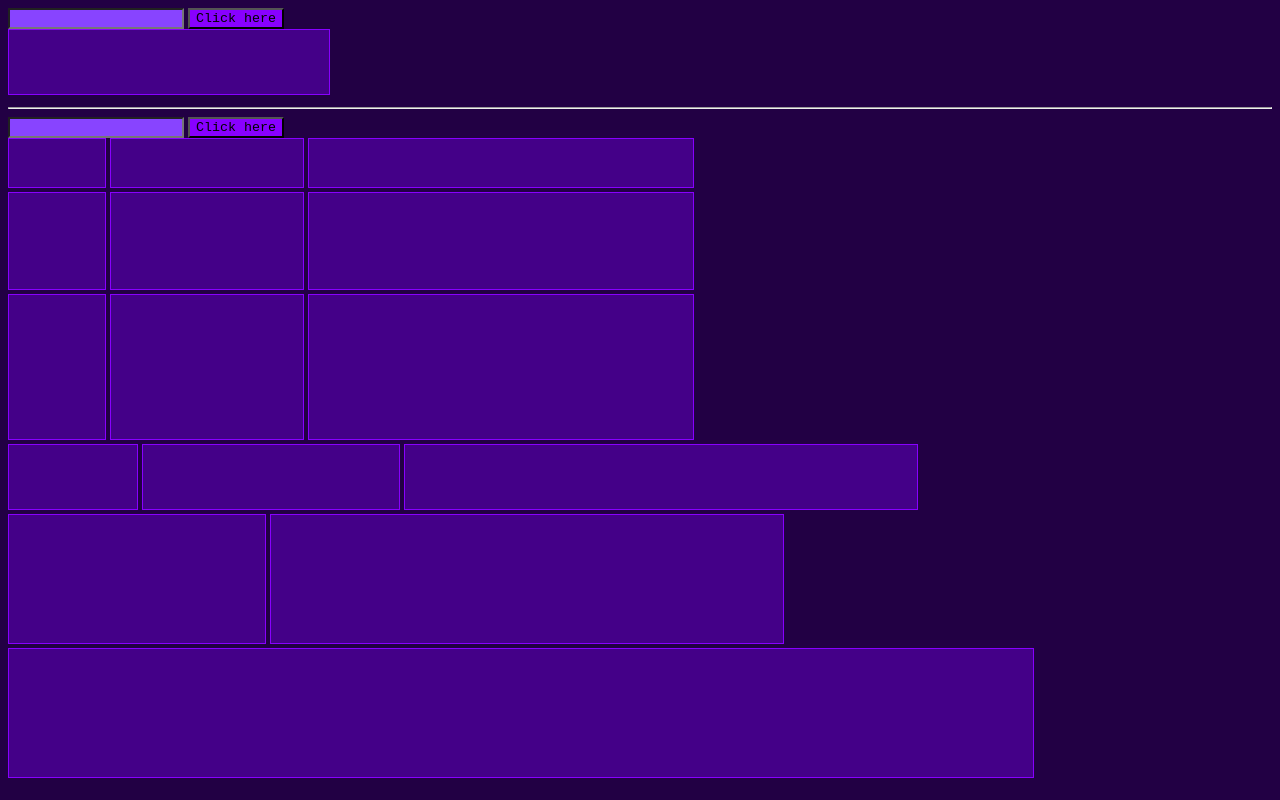
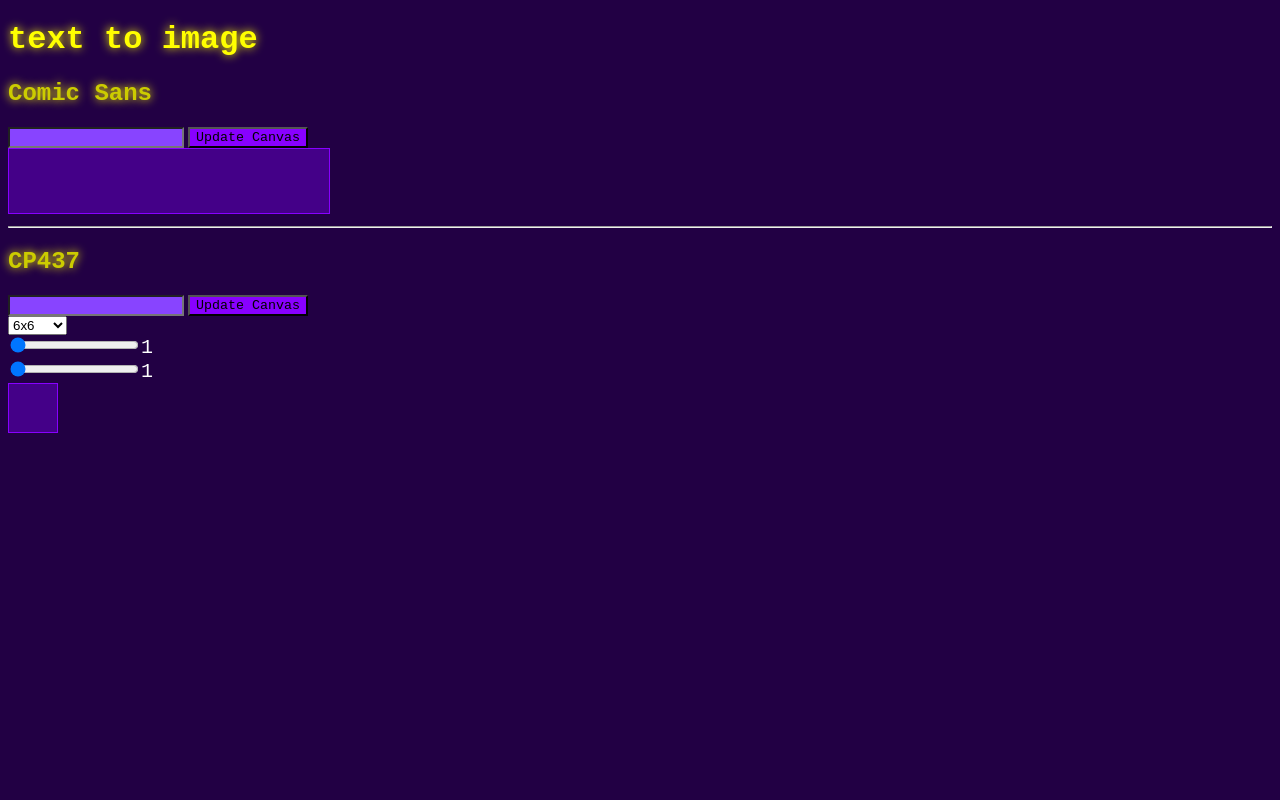
Before and after one commit to elithepidude/elithepidude.github.io, a plain HTML site: page txt2img.html in a window 1280 px wide. Drawn offline with Linux system fonts and the light colour scheme; a web font is replaced by a local one.

Commit message:
you only need one

```diff
--- a/style.css
+++ b/style.css
@@ -10,16 +10,24 @@ body {
 h1 {
   color: #ff0;
   font-family: 'FFX', Courier New, sans-serif;
-  text-align: center;
+  text-align: left;
+  text-shadow: 0 0 10px #ff0;
 }
 
 h2 {
   color: #cc0;
   font-family: 'FFX', Courier New, sans-serif;
-  text-align: center;
+  text-align: left;
+  text-shadow: 0 0 10px #ff0;
 }
 
 p {
+  font-family: 'FFX', Courier New, sans-serif;
+  color: #fff;
+  font-size: 20px;
+}
+
+txt {
   font-family: 'FFX', Courier New, sans-serif;
   color: #fff;
   font-size: 20px;
--- a/txt2img.html
+++ b/txt2img.html
@@ -6,31 +6,28 @@
 </head>
 <body>
 
+<h1>text to image</h1>
+
 <!-- First Input and Button -->
+<h2>Comic Sans</h2>
 <input id="sigma" type="text" name="fname">
-<button onclick="myFunction();">Click here</button></br>
+<button onclick="myFunction();">Update Canvas</button></br>
 <canvas id="myCanvas" width="320" height="64">nuh uh</canvas>
 
 <hr>
 
 <!-- Second Input and Buttons -->
+<h2>CP437</h2>
 <input id="sigma2" type="text" name="fname">
-<button onclick="myFunctionTwo();">Click here</button></br>
-<canvas id="c1" width="96" height="48">nuh uh</canvas>
-<canvas id="c2" width="192" height="48">nuh uh</canvas>
-<canvas id="c3" width="384" height="48">nuh uh</canvas></br>
-<canvas id="c1a" width="96" height="96">nuh uh</canvas>
-<canvas id="c2a" width="192" height="96">nuh uh</canvas>
-<canvas id="c3a" width="384" height="96">nuh uh</canvas></br>
-<canvas id="c1b" width="96" height="144">nuh uh</canvas>
-<canvas id="c2b" width="192" height="144">nuh uh</canvas>
-<canvas id="c3b" width="384" height="144">nuh uh</canvas></br>
-<canvas id="c4" width="128" height="64">nuh uh</canvas>
-<canvas id="c5" width="256" height="64">nuh uh</canvas>
-<canvas id="c6" width="512" height="64">nuh uh</canvas></br>
-<canvas id="c7" width="256" height="128">nuh uh</canvas>
-<canvas id="c8" width="512" height="128">nuh uh</canvas></br>
-<canvas id="c9" width="1024" height="128">nuh uh</canvas>
+<button onclick="myFunctionTwo();">Update Canvas</button></br>
+<select id="dropdown" name="options">
+  <option value=6>6x6</option>
+  <option value=8>8x8</option>
+  <option value=16>16x16</option>
+</select></br>
+<input type="range" id="slider1" name="slider" min="1" max="8" value="1" oninput="updateValue(this.value)"><txt id="t1">1</txt></br>
+<input type="range" id="slider2" name="slider" min="1" max="8" value="1" oninput="updateValue2(this.value)"><txt id="t2">1</txt></br>
+<canvas id="c0" width="48" height="48">nuh uh</canvas>
 
 <script>
 var co = ["#f00", "#0f0", "#00f", "#0ff", "#f0f", "#ff0"];
@@ -39,6 +36,18 @@ var ltr = " ☺☻♥♦♣♠•◘○◙♂♀♪♫☼►◄↕‼¶§▬↨
 
 function randomInt(max) {
   return Math.floor(Math.random() * max);
+}
+
+function updateValue(a) {
+  document.getElementById("t1").textContent = a;
+  document.getElementById("c0").height = document.getElementById("dropdown").value * a * 8;
+  change("c0", document.getElementById("sigma2").value, document.getElementById("dropdown").value);
+}
+
+function updateValue2(a) {
+  document.getElementById("t2").textContent = a;
+  document.getElementById("c0").width = document.getElementById("dropdown").value * a * 8;
+  change("c0", document.getElementById("sigma2").value, document.getElementById("dropdown").value);
 }
 
 function myFunction() {
@@ -82,22 +91,8 @@ function change(canvasId, txt, size) {
   };
 }
 
-function myFunctionTwo() {
-  change("c1", document.getElementById("sigma2").value, 6);
-  change("c2", document.getElementById("sigma2").value, 6);
-  change("c3", document.getElementById("sigma2").value, 6);
-  change("c1a", document.getElementById("sigma2").value, 6);
-  change("c2a", document.getElementById("sigma2").value, 6);
-  change("c3a", document.getElementById("sigma2").value, 6);
-  change("c1b", document.getElementById("sigma2").value, 6);
-  change("c2b", document.getElementById("sigma2").value, 6);
-  change("c3b", document.getElementById("sigma2").value, 6);
-  change("c4", document.getElementById("sigma2").value, 8);
-  change("c5", document.getElementById("sigma2").value, 8);
-  change("c6", document.getElementById("sigma2").value, 8);
-  change("c7", document.getElementById("sigma2").value, 16);
-  change("c8", document.getElementById("sigma2").value, 16);
-  change("c9", document.getElementById("sigma2").value, 16);
+function myFunctionTwo(a,b) {
+  change("c0", document.getElementById("sigma2").value, document.getElementById("dropdown").value);
 }
 </script>
 
```
